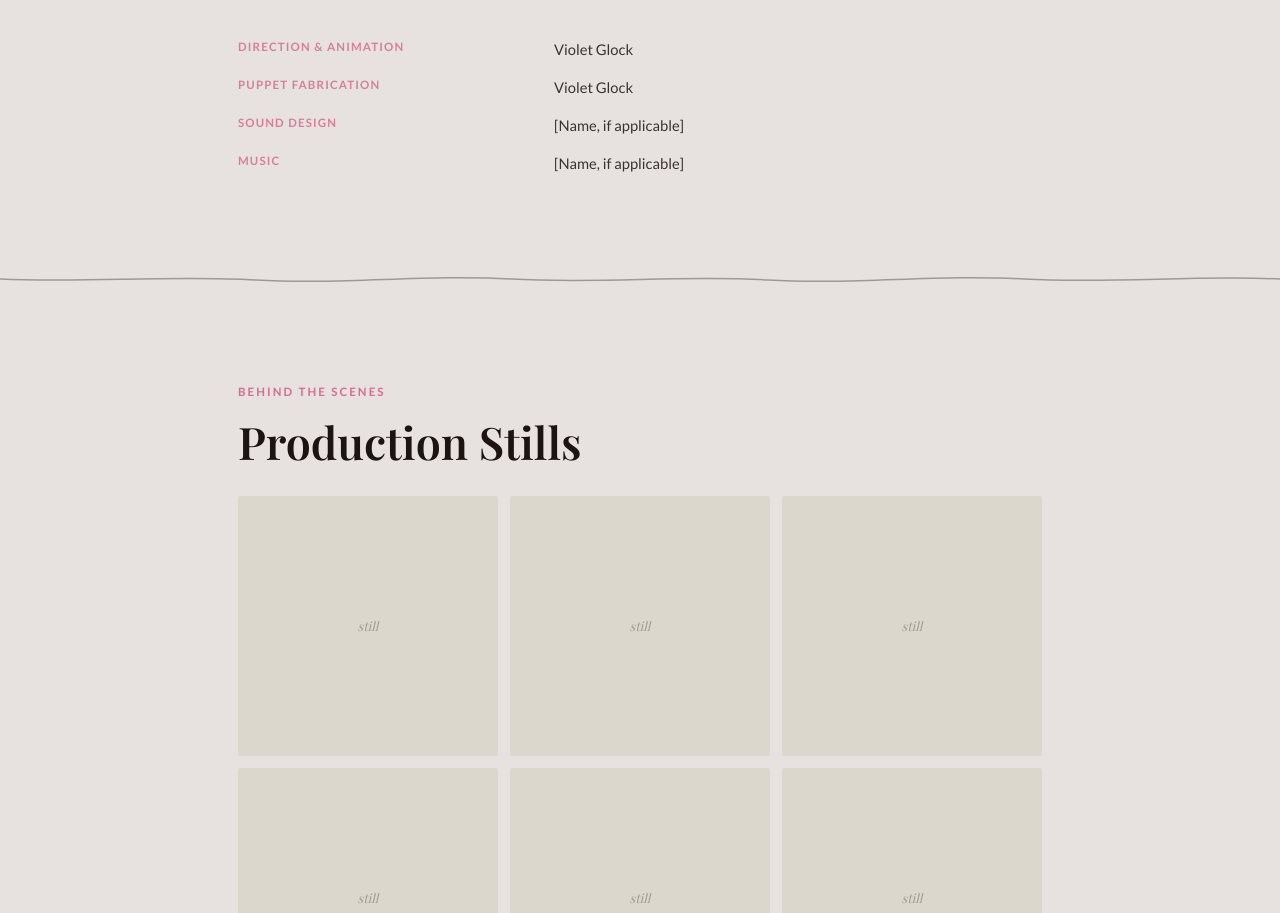
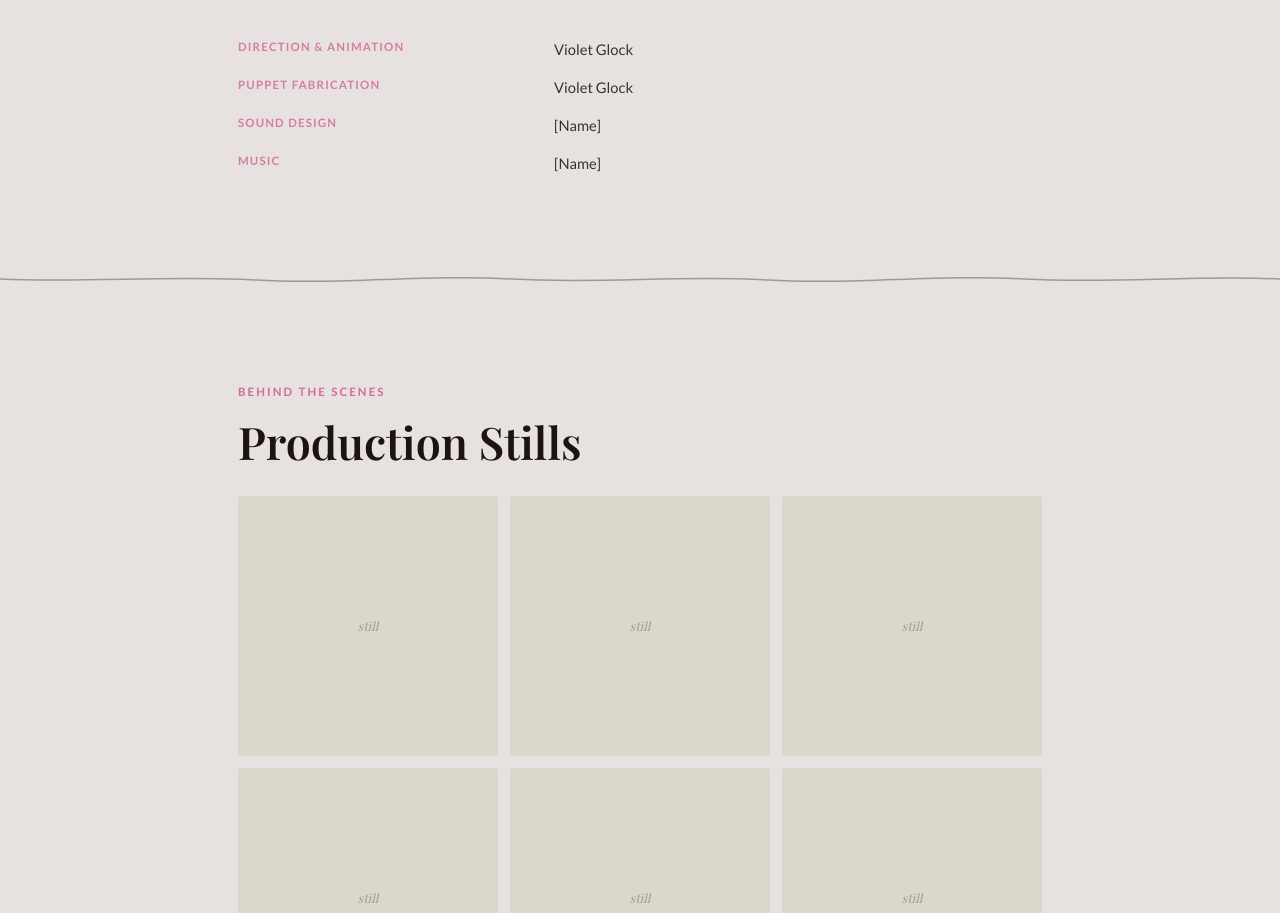
Before and after one commit to roseveras/roseveras.github.io, a plain HTML site: page rotting-girl.html in a window 1280 px wide. Shown: the part 1055-1968 px from the top of the page. Drawn offline with nearby package versions, Linux system fonts and the light colour scheme; a web font is replaced by a local one.

Commit message:
Update rotting-girl.html

```diff
--- a/rotting-girl.html
+++ b/rotting-girl.html
@@ -86,10 +86,10 @@
         <div class="credit-name">Violet Glock</div>
 
         <div class="credit-role">Sound Design</div>
-        <div class="credit-name">[Name, if applicable]</div>
+        <div class="credit-name">[Name]</div>
 
         <div class="credit-role">Music</div>
-        <div class="credit-name">[Name, if applicable]</div>
+        <div class="credit-name">[Name]</div>
       </div>
       <!-- Add or remove rows above as needed. Delete a credit_role/credit_name pair entirely if it doesn't apply. -->
 
```
